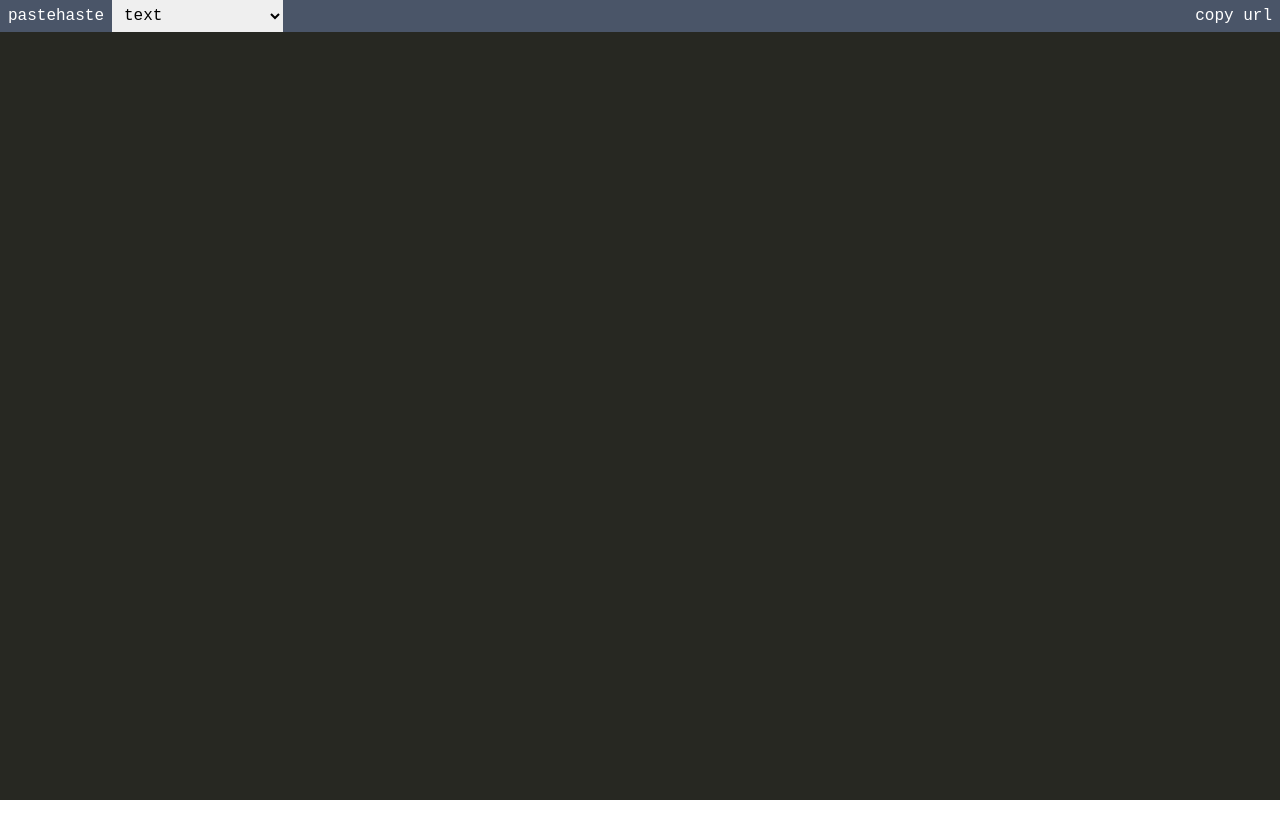
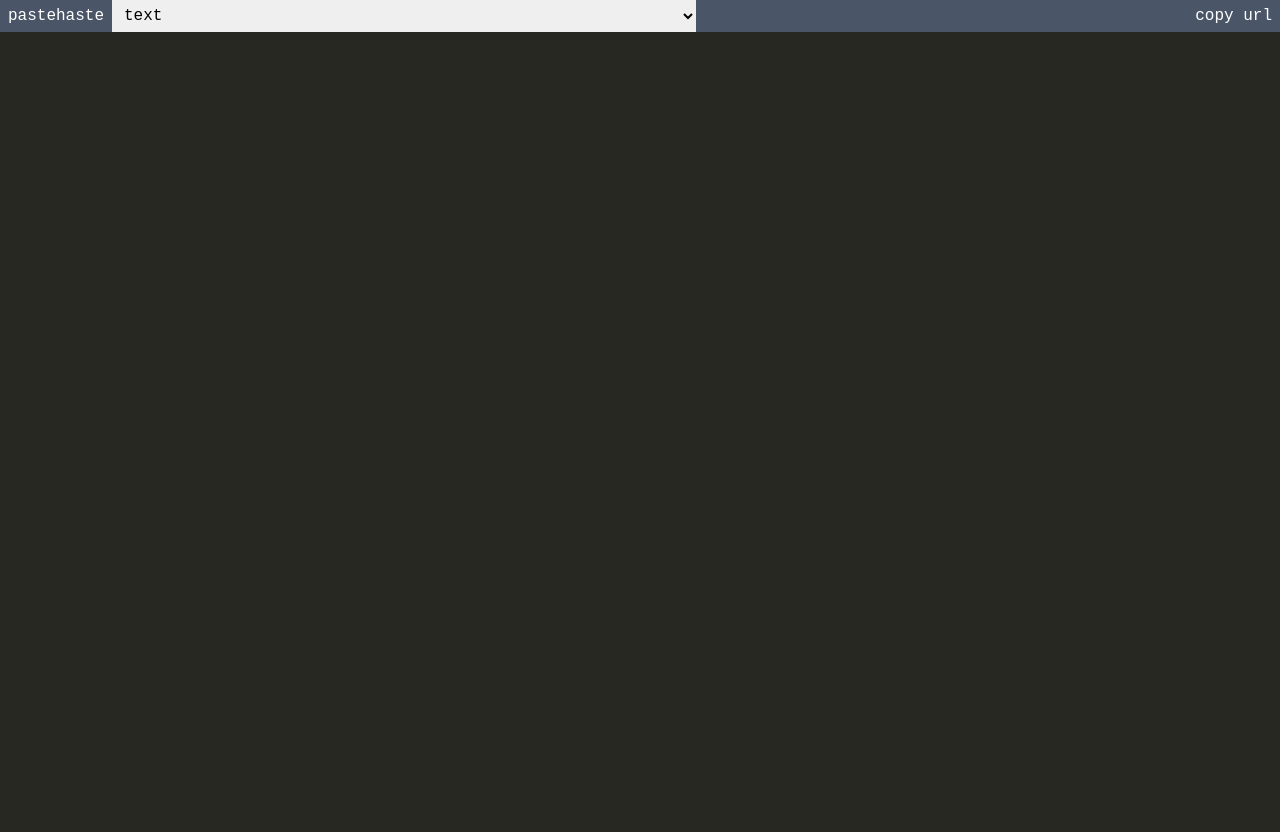
Before and after one commit to RyanNielson/pastehaste, a React (Create React App) app: page / in a window 1280 px wide. Before the commit the page ends 800 px from the top, so only its background shows below. Built offline with nearby package versions, Linux system fonts and the light colour scheme.

Commit message:
Seemingly fixed the issue with overlaping textarea and styled div.

```diff
--- a/src/components/CssBaseline.tsx
+++ b/src/components/CssBaseline.tsx
@@ -4,11 +4,22 @@ import 'sanitize.css/sanitize.css';
 import { createGlobalStyle } from 'styled-components';
 
 const CssBaseline = createGlobalStyle`
+  html {
+    height: 100%;
+  }
+
   body {
     // font-family: Source Sans Pro,system-ui,-apple-system,BlinkMacSystemFont,Segoe UI,Roboto,Oxygen,Ubuntu,Cantarell,Droid Sans,Helvetica Neue,Fira Sans,sans-serif;
     -webkit-font-smoothing: antialiased;
     -moz-osx-font-smoothing: grayscale;
+    overflow-x: hidden;
+    height: 100%;
   }
+
+  #root {
+    height: 100%;
+  }
+
   a:focus {
     outline: none;
   }
--- a/src/components/Editor.tsx
+++ b/src/components/Editor.tsx
@@ -1,4 +1,4 @@
-import React from 'react';
+import React, { useRef, useEffect, useLayoutEffect } from 'react';
 import styled from 'styled-components';
 import SyntaxHighlighter from 'react-syntax-highlighter';
 import { monokai } from 'react-syntax-highlighter/dist/esm/styles/hljs';
@@ -8,10 +8,38 @@ type Props = {
   code: string;
   onCodeChange: Function;
 };
+
 const Editor: React.FC<Props> = ({ code, language, onCodeChange }) => {
+  const textAreaRef = useRef<HTMLTextAreaElement>(null);
+  const wrapperRef = useRef<HTMLDivElement>(null);
+
+  // Resize editor when code changes to make sure textarea doesn't have any scrollbars.
+  useEffect((): void => {
+    const textAreaInput = textAreaRef.current;
+    const wrapperDiv = wrapperRef.current;
+
+    if (textAreaInput && wrapperDiv) {
+      textAreaInput.style.cssText = 'height:' + textAreaInput.scrollHeight + 'px';
+      wrapperDiv.style.cssText = 'height:' + textAreaInput.scrollHeight + 'px';
+    }
+  }, [code]);
+
   return (
-    <Wrapper>
-      <TextArea value={code} onChange={(e): void => onCodeChange(e.target.value)} spellCheck={false} autoFocus />
+    <Wrapper ref={wrapperRef}>
+      <TextArea
+        ref={textAreaRef}
+        value={code}
+        onChange={(e): void => onCodeChange(e.target.value)}
+        spellCheck={false}
+      />
+      {/* <TextAreaWrapper>
+        <TextArea
+          ref={textAreaRef}
+          value={code}
+          onChange={(e): void => onCodeChange(e.target.value)}
+          spellCheck={false}
+        />
+      </TextAreaWrapper> */}
       <HighlightedText language={language} style={monokai}>
         {code}
       </HighlightedText>
@@ -20,27 +48,47 @@ const Editor: React.FC<Props> = ({ code, language, onCodeChange }) => {
 };
 
 const Wrapper = styled.div`
+  // position: absolute;
+  // top: 2em;
+  // left: 0;
+  // right: 0;
+  // bottom: 0;
+  position: relative;
+  height: 100%;
+  overflow: hidden;
+`;
+
+// TODO: Clean up these wrappers, this one might not be needed.
+const TextAreaWrapper = styled.div`
+  padding: 0.5em;
+  width: 100%;
+  height: 100%;
   position: absolute;
-  top: 2em;
+  top: 0;
   left: 0;
-  right: 0;
-  bottom: 0;
+  overflow: hidden;
 `;
 
 const TextArea = styled.textarea`
   width: 100%;
   height: 100%;
   resize: none;
+
   position: absolute;
   top: 0;
   left: 0;
+
   padding: 0.5em;
   background: transparent;
   color: transparent;
   caret-color: #ffffff;
-  line-height: 1.5;
+  line-height: 1.5em;
   border: 0;
   outline: none;
+  // overflow: hidden;
+
+  // padding: 0;
+  overflow: hidden;
 `;
 
 const HighlightedText = styled(SyntaxHighlighter)`
@@ -48,9 +96,10 @@ const HighlightedText = styled(SyntaxHighlighter)`
   width: 100%;
   height: 100%;
   padding: 0.5em;
-  line-height: 1.5;
+  line-height: 1.5em;
   white-space: pre-wrap;
   overflow-wrap: break-word;
+  overflow: hidden;
 `;
 
 export default Editor;
--- a/src/components/TopBar.tsx
+++ b/src/components/TopBar.tsx
@@ -84,6 +84,7 @@ const GeneratedUrl = styled.input.attrs({ type: 'text', spellcheck: 'false', rea
 const LanguageSelect = styled.select`
   margin: 0 0.5em;
   padding: 0 0.5em;
+  flex: 1;
   // appearance: none;
   border: 0;
 `;
```
